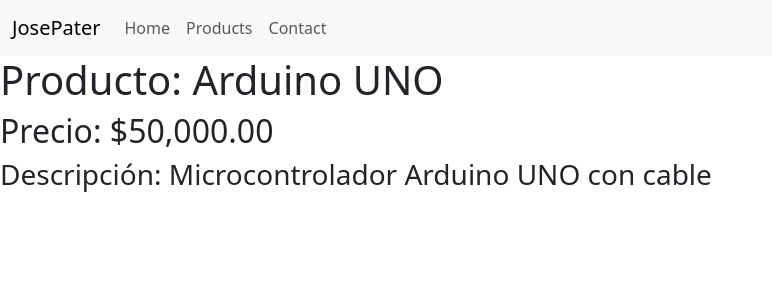
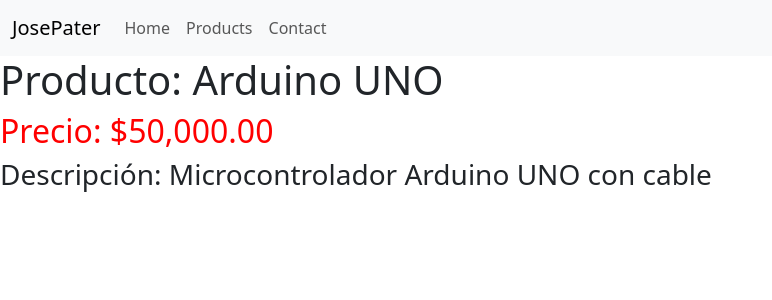
Before and after one commit to JosePater/Landing-page-Angular-16, an Angular app: page /products/1 in a window 1280 px wide. Shown: the top 300 px of the page, without its empty margins (0-772 px from the left). Built offline with nearby package versions, Linux system fonts and the light colour scheme.

Commit message:
style(ngStyle): styles with conditionals in the price of datail product

```diff
--- a/src/app/product-detail/product-detail.component.html
+++ b/src/app/product-detail/product-detail.component.html
@@ -1,6 +1,6 @@
 <ng-container *ngIf="!loading">
   <h1>Producto: {{ product?.name }}</h1>
-  <h2>Precio: {{ product?.price | currency }}</h2>
+  <h2 [ngStyle]="{color: colorValue}">Precio: {{ product?.price | currency }}</h2>
   <!-- Si no tiene descripción, no la muestra -->
   <h3 *ngIf="product?.descrip">Descripción: {{ product?.descrip }}</h3>
 </ng-container>
--- a/src/app/product-detail/product-detail.component.ts
+++ b/src/app/product-detail/product-detail.component.ts
@@ -13,6 +13,7 @@
   loading: boolean = true;
   product?: TypeProduct;
   productList: TypeProduct[] = productsList;
+  colorValue: string = '';
 
   constructor(private _route: ActivatedRoute) {}
 
@@ -23,6 +24,7 @@
 
     this._route.params.subscribe((params) => {
       this.product = this.productList.find(product => product.id == params['productId']);
+      this.colorValue = this.product?.price as number > 10000 ? 'red' : 'black';
       // console.log(this.product);
     });
   }
```
